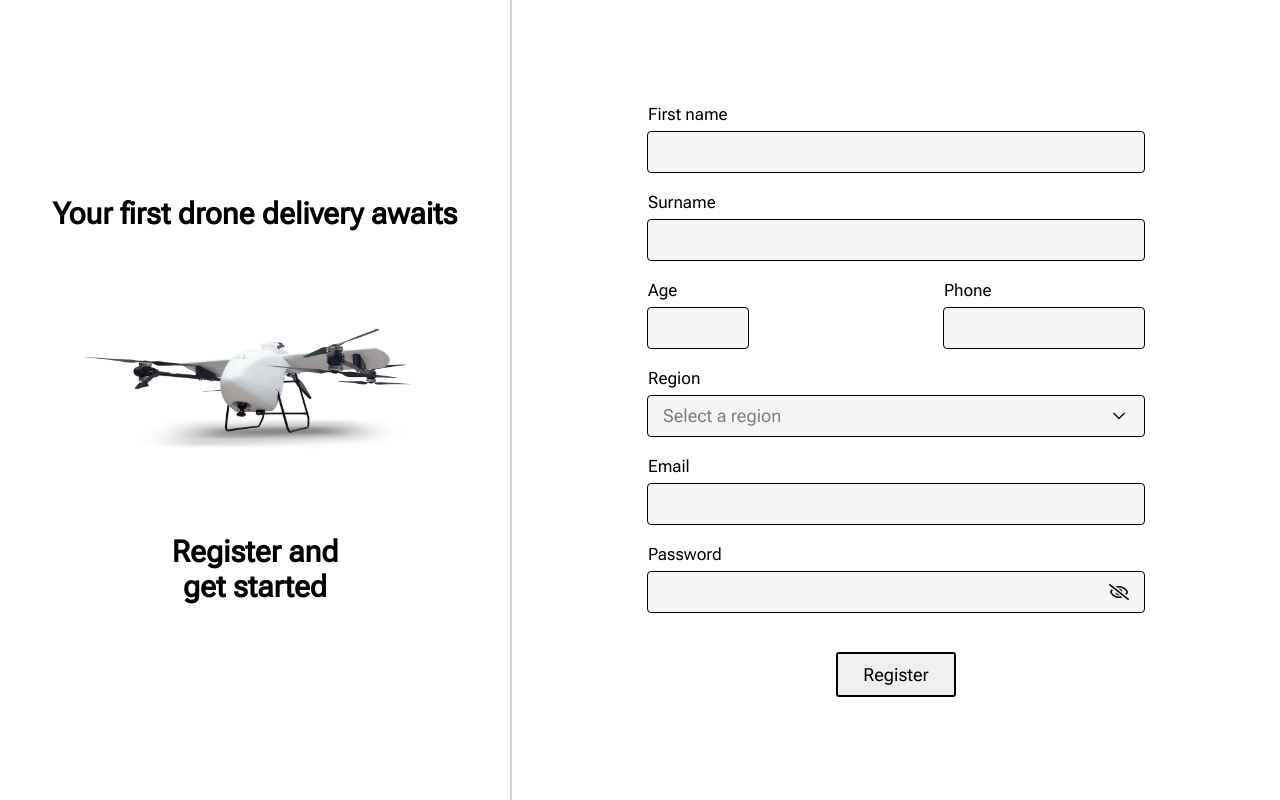
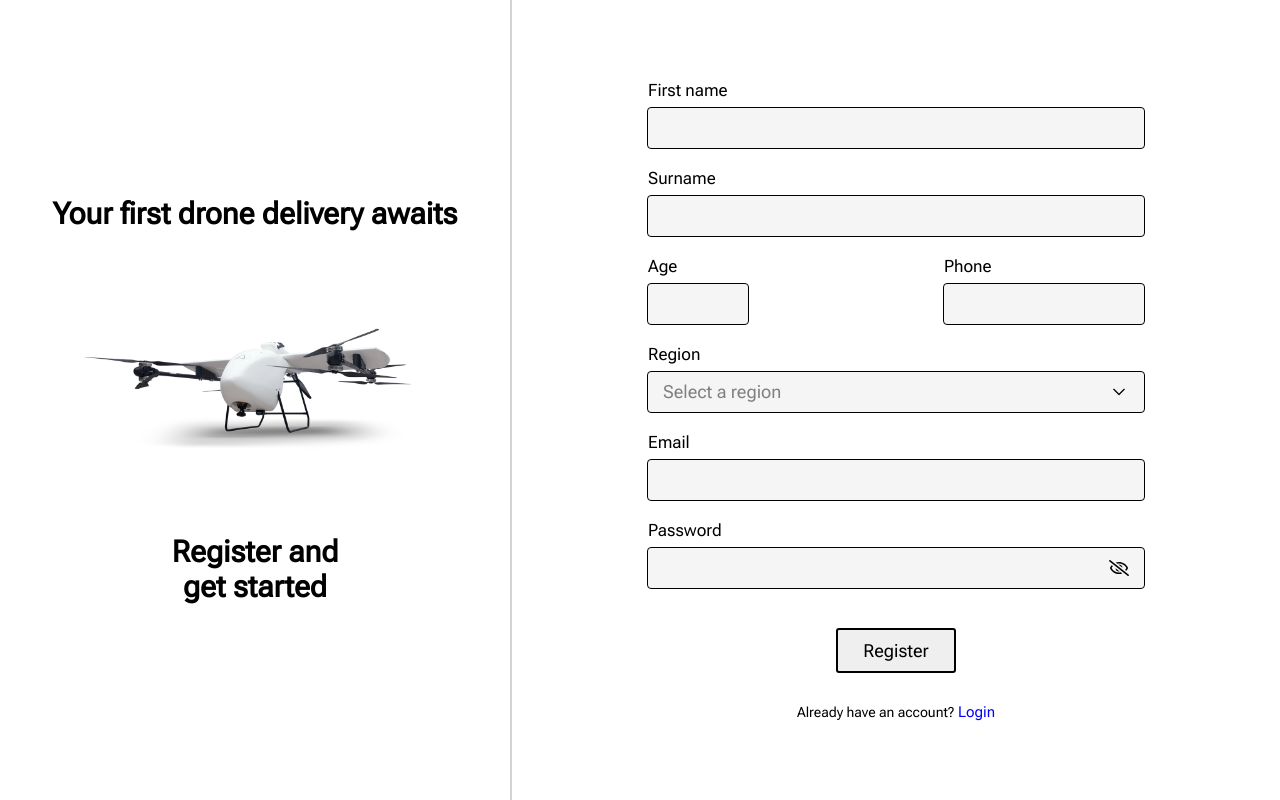
Before and after one commit to Uchenna99/EVOTL, a React (Vite) app: page /signup in a window 1280 px wide. Built offline with nearby package versions, Linux system fonts and the light colour scheme.

Commit message:
working on dashboard

```diff
--- a/src/Pages/LoginPage.tsx
+++ b/src/Pages/LoginPage.tsx
@@ -4,7 +4,7 @@ import { FaRegEye } from "react-icons/fa";
 import { FaRegEyeSlash } from "react-icons/fa";
 import axios from "axios";
 import { JwtResponse } from "../Components/interface";
-import { useNavigate } from "react-router-dom";
+import { Link, useNavigate } from "react-router-dom";
 import { jwtDecode } from "jwt-decode";
 import useGlobalState, { JwtCode } from "../State";
 
@@ -40,6 +40,7 @@ const LoginPage = () => {
           })
       } catch (error) {
           console.log(error);
+          alert(error);
       }
     }
 
@@ -78,6 +79,8 @@ const LoginPage = () => {
 
             <button className="register" onClick={handleLogin}>Login</button>
 
+            <p>Don't have an account? <Link id="form-login" to={'/signup'}>Sign Up</Link></p>
+
           </div>
         </div>
       </div>
--- a/src/Pages/SignupPage.tsx
+++ b/src/Pages/SignupPage.tsx
@@ -6,7 +6,7 @@ import { GoChevronUp } from "react-icons/go";
 import { FaRegEye } from "react-icons/fa";
 import { FaRegEyeSlash } from "react-icons/fa";
 import axios from "axios";
-import { useNavigate } from "react-router-dom";
+import { Link, useNavigate } from "react-router-dom";
 import { EvtolUser } from "../Components/interface";
 
 
@@ -50,7 +50,8 @@ const SignupPage = () => {
       .catch(err=> console.log(err))
 
     } catch (error) {
-      console.error('Failed to register new user')
+      console.log('Failed to register new user');
+      alert(error);
     }
   }
 
@@ -143,6 +144,8 @@ const SignupPage = () => {
 
             <button className="register" onClick={handleRegister}>Register</button>
 
+            <p>Already have an account? <Link id="form-login" to={'/login'}>Login</Link></p>
+
           </div>
         </div>
       </div>
--- a/src/Stylesheets/SignupPage.css
+++ b/src/Stylesheets/SignupPage.css
@@ -52,8 +52,23 @@
     gap: 20px;
 }
 
+.form-wrap > p{
+    font-size: 14px;
+    margin-top: 10px;
+}
+
 .form-wrap::-webkit-scrollbar{
     visibility: hidden;
+}
+
+#form-login{
+    font-size: 15px;
+    color: blue;
+    text-decoration: none;
+}
+
+#form-login:hover{
+    text-decoration: underline;
 }
 
 .input-wrap{
```
